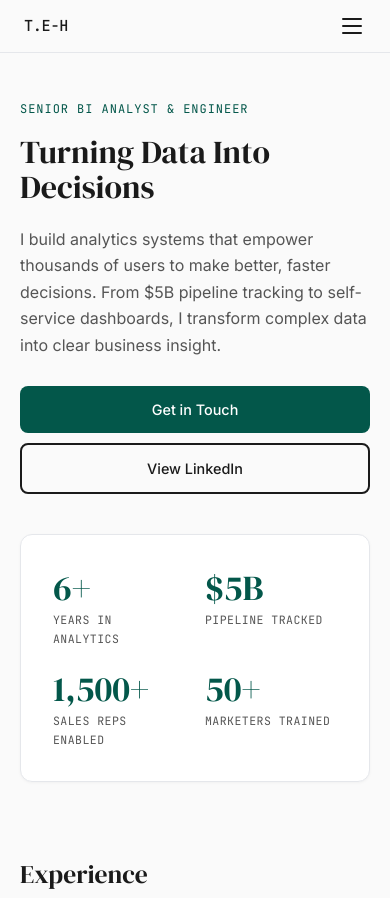
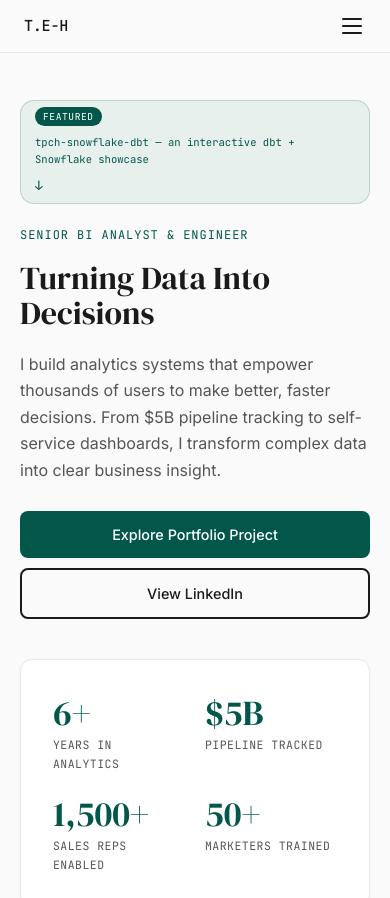
Before and after one commit to Trevor-Elliott-Hansen/Trevor-Elliott-Hansen.github.io, a plain HTML site: page index.html in a window 390 px wide. Shown: the top 898 px of the page. Drawn offline with Linux system fonts and the light colour scheme.

Commit message:
Add hero CTA and featured chip anchoring to the portfolio project
The dbt showcase lives below the fold, so visitors landing on the page
couldn't tell where the portfolio project was. Adds two hero anchors to
#project:
- A clickable "Featured" chip above the eyebrow naming tpch-snowflake-dbt
- Primary button "Explore Portfolio Project" (replaces Get in Touch, which
  remains in the Contact section and nav)

Chip wraps gracefully on mobile (rounded-rect shape, smaller font).

Co-Authored-By: Claude Fable 5 <noreply@anthropic.com>

```diff
--- a/index.html
+++ b/index.html
@@ -40,11 +40,16 @@
   <!-- HERO -->
   <section class="hero" id="hero">
     <div class="hero-content">
+      <a href="#project" class="hero-chip reveal">
+        <span class="hero-chip-tag">Featured</span>
+        <span class="hero-chip-text">tpch-snowflake-dbt — an interactive dbt + Snowflake showcase</span>
+        <span class="hero-chip-arrow" aria-hidden="true">&#8595;</span>
+      </a>
       <div class="hero-eyebrow reveal">Senior BI Analyst & Engineer</div>
       <h1 class="reveal">Turning Data Into Decisions</h1>
       <p class="reveal">I build analytics systems that empower thousands of users to make better, faster decisions. From $5B pipeline tracking to self-service dashboards, I transform complex data into clear business insight.</p>
       <div class="hero-buttons reveal">
-        <a href="mailto:T.Hansen508@gmail.com" class="btn-primary">Get in Touch</a>
+        <a href="#project" class="btn-primary">Explore Portfolio Project</a>
         <a href="https://www.linkedin.com/in/thansen508/" target="_blank" rel="noopener noreferrer" class="btn-outline">View LinkedIn</a>
       </div>
     </div>
--- a/style.css
+++ b/style.css
@@ -184,6 +184,41 @@ nav {
   grid-template-columns: 1fr 340px;
   gap: 60px;
   align-items: start;
+}
+
+.hero-chip {
+  display: inline-flex;
+  align-items: center;
+  gap: 8px;
+  font-family: 'JetBrains Mono', monospace;
+  font-size: 0.7rem;
+  color: var(--accent);
+  background: var(--accent-light);
+  border: 1px solid rgba(3, 87, 74, 0.2);
+  border-radius: 100px;
+  padding: 6px 14px;
+  margin-bottom: 22px;
+  transition: background var(--transition), border-color var(--transition), transform var(--transition);
+}
+
+.hero-chip:hover {
+  background: #d8e7e3;
+  border-color: var(--accent);
+  transform: translateY(-1px);
+}
+
+.hero-chip-tag {
+  font-size: 0.6rem;
+  text-transform: uppercase;
+  letter-spacing: 0.06em;
+  background: var(--accent);
+  color: #fff;
+  border-radius: 100px;
+  padding: 2px 8px;
+}
+
+.hero-chip-arrow {
+  font-size: 0.8rem;
 }
 
 .hero-eyebrow {
@@ -1249,6 +1284,12 @@ footer p {
     font-size: 1rem;
   }
 
+  .hero-chip {
+    flex-wrap: wrap;
+    border-radius: 14px;
+    font-size: 0.66rem;
+  }
+
   .hero-buttons {
     flex-direction: column;
     gap: 10px;
```
